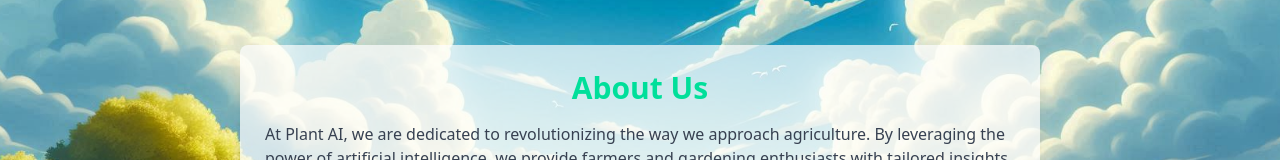
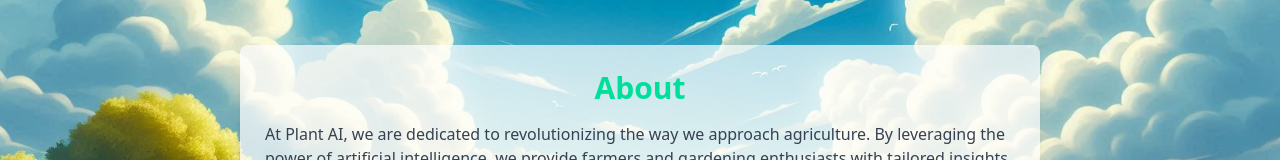
Before and after one commit to swprograming/plant-ai, a React (Create React App) app: page /about in a window 1280 px wide. Shown: the part 236-396 px from the top of the page. Built offline with nearby package versions, Linux system fonts and the light colour scheme.

Commit message:
Update About.jsx

```diff
--- a/src/components/About.jsx
+++ b/src/components/About.jsx
@@ -11,7 +11,7 @@
     >
       <div className='flex justify-center items-center min-h-screen'>
         <div className='max-w-[800px] w-full bg-white bg-opacity-70 shadow-lg rounded-lg p-6 border border-transparent hover:border-[#00df9a] transition duration-300'>
-          <h1 className='text-3xl font-bold text-center text-[#00df9a] mb-4'>About Us</h1>
+          <h1 className='text-3xl font-bold text-center text-[#00df9a] mb-4'>{t('about')}</h1>
           <p className='text-gray-700 mb-4'>
             {t('ap1')}
           </p>
```
